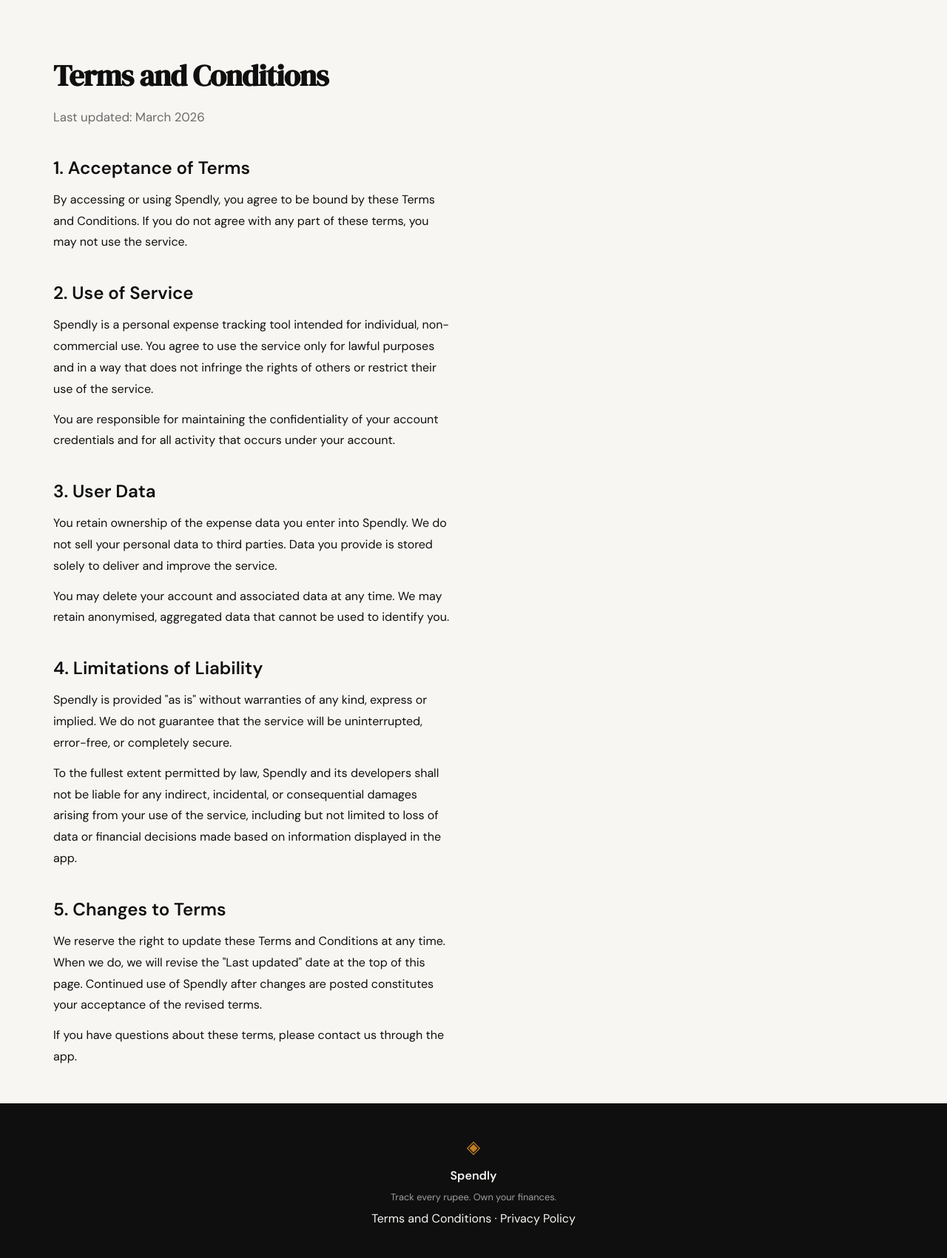
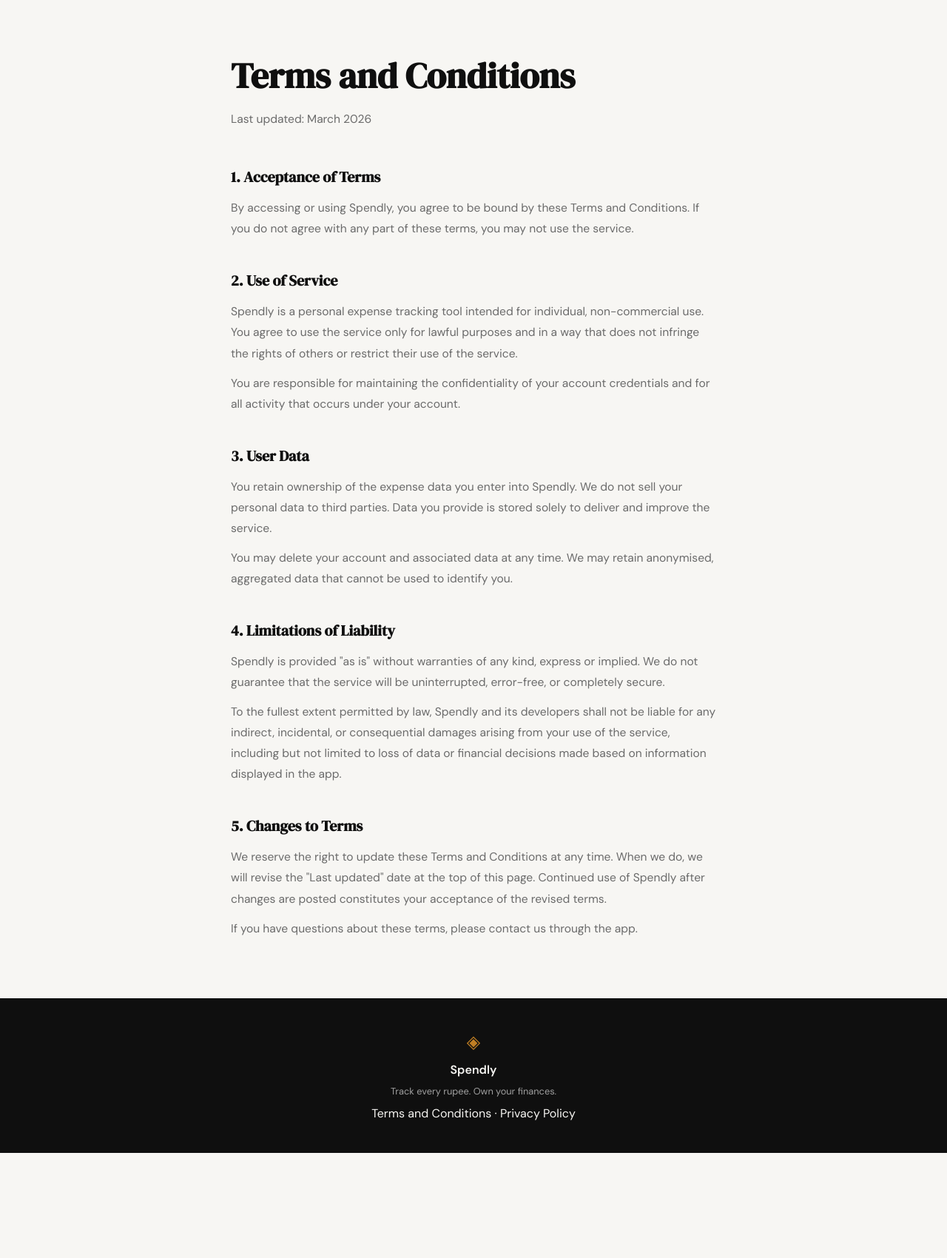
Before and after one commit to srikanth-adivanna/expency, a Flask app: page /terms in a window 1280 px wide. Shown: the part 61-1761 px from the top of the page at 74% size. After the commit the page ends 1619 px from the top, so only its background shows below. Run offline with Flask 3, Linux system fonts and the light colour scheme.

Commit message:
landing: add terms and conditions page and route

```diff
--- a/expense-tracker/static/css/style.css
+++ b/expense-tracker/static/css/style.css
@@ -508,6 +508,46 @@ a { color: inherit; text-decoration: none; }
 }
 
 /* ------------------------------------------------------------------ */
+/* Legal pages (Terms, Privacy)                                        */
+/* ------------------------------------------------------------------ */
+
+.legal-section {
+    max-width: 720px;
+    margin: 0 auto;
+    padding: 4rem 2rem 5rem;
+}
+
+.legal-title {
+    font-family: var(--font-display);
+    font-size: clamp(2rem, 4vw, 3rem);
+    color: var(--ink);
+    margin-bottom: 0.4rem;
+}
+
+.legal-date {
+    font-size: 0.875rem;
+    color: var(--ink-faint);
+    margin-bottom: 3rem;
+}
+
+.legal-section h2 {
+    font-family: var(--font-display);
+    font-size: 1.25rem;
+    color: var(--ink);
+    margin-top: 2.5rem;
+    margin-bottom: 0.6rem;
+}
+
+.legal-section p {
+    font-size: 0.975rem;
+    color: var(--ink-muted);
+    line-height: 1.8;
+    margin-top: 0.75rem;
+}
+
+.legal-section p:first-of-type { margin-top: 0; }
+
+/* ------------------------------------------------------------------ */
 /* Responsive                                                          */
 /* ------------------------------------------------------------------ */
 
--- a/expense-tracker/templates/terms.html
+++ b/expense-tracker/templates/terms.html
@@ -4,34 +4,28 @@
 
 {% block content %}
 
-<section class="hero" style="padding-bottom: 3rem;">
-    <div class="hero-inner" style="max-width: 720px;">
-        <h1 class="hero-title" style="font-size: 2.5rem;">Terms and Conditions</h1>
-        <p class="hero-subtitle">Last updated: March 2026</p>
+<div class="legal-section">
+    <h1 class="legal-title">Terms and Conditions</h1>
+    <p class="legal-date">Last updated: March 2026</p>
 
-        <div style="text-align: left; margin-top: 2rem; line-height: 1.8;">
-
-            <h2 style="margin-top: 2rem; margin-bottom: 0.5rem;">1. Acceptance of Terms</h2>
+    <h2>1. Acceptance of Terms</h2>
     <p>By accessing or using Spendly, you agree to be bound by these Terms and Conditions. If you do not agree with any part of these terms, you may not use the service.</p>
 
-            <h2 style="margin-top: 2rem; margin-bottom: 0.5rem;">2. Use of Service</h2>
+    <h2>2. Use of Service</h2>
     <p>Spendly is a personal expense tracking tool intended for individual, non-commercial use. You agree to use the service only for lawful purposes and in a way that does not infringe the rights of others or restrict their use of the service.</p>
-            <p style="margin-top: 0.75rem;">You are responsible for maintaining the confidentiality of your account credentials and for all activity that occurs under your account.</p>
+    <p>You are responsible for maintaining the confidentiality of your account credentials and for all activity that occurs under your account.</p>
 
-            <h2 style="margin-top: 2rem; margin-bottom: 0.5rem;">3. User Data</h2>
+    <h2>3. User Data</h2>
     <p>You retain ownership of the expense data you enter into Spendly. We do not sell your personal data to third parties. Data you provide is stored solely to deliver and improve the service.</p>
-            <p style="margin-top: 0.75rem;">You may delete your account and associated data at any time. We may retain anonymised, aggregated data that cannot be used to identify you.</p>
+    <p>You may delete your account and associated data at any time. We may retain anonymised, aggregated data that cannot be used to identify you.</p>
 
-            <h2 style="margin-top: 2rem; margin-bottom: 0.5rem;">4. Limitations of Liability</h2>
+    <h2>4. Limitations of Liability</h2>
     <p>Spendly is provided "as is" without warranties of any kind, express or implied. We do not guarantee that the service will be uninterrupted, error-free, or completely secure.</p>
-            <p style="margin-top: 0.75rem;">To the fullest extent permitted by law, Spendly and its developers shall not be liable for any indirect, incidental, or consequential damages arising from your use of the service, including but not limited to loss of data or financial decisions made based on information displayed in the app.</p>
+    <p>To the fullest extent permitted by law, Spendly and its developers shall not be liable for any indirect, incidental, or consequential damages arising from your use of the service, including but not limited to loss of data or financial decisions made based on information displayed in the app.</p>
 
-            <h2 style="margin-top: 2rem; margin-bottom: 0.5rem;">5. Changes to Terms</h2>
+    <h2>5. Changes to Terms</h2>
     <p>We reserve the right to update these Terms and Conditions at any time. When we do, we will revise the "Last updated" date at the top of this page. Continued use of Spendly after changes are posted constitutes your acceptance of the revised terms.</p>
-            <p style="margin-top: 0.75rem;">If you have questions about these terms, please contact us through the app.</p>
-
+    <p>If you have questions about these terms, please contact us through the app.</p>
 </div>
-    </div>
-</section>
 
 {% endblock %}
```
Lines whose indentation alone changed are shown as unchanged.
